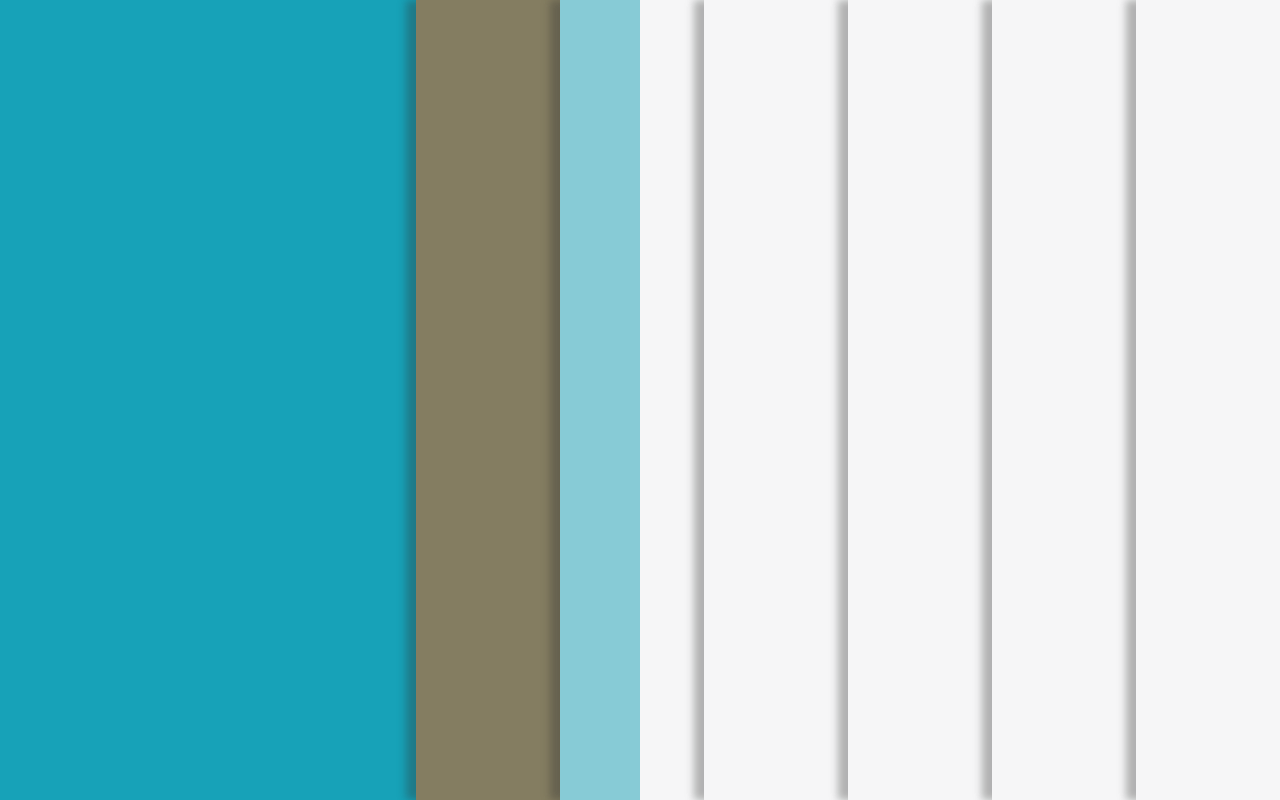
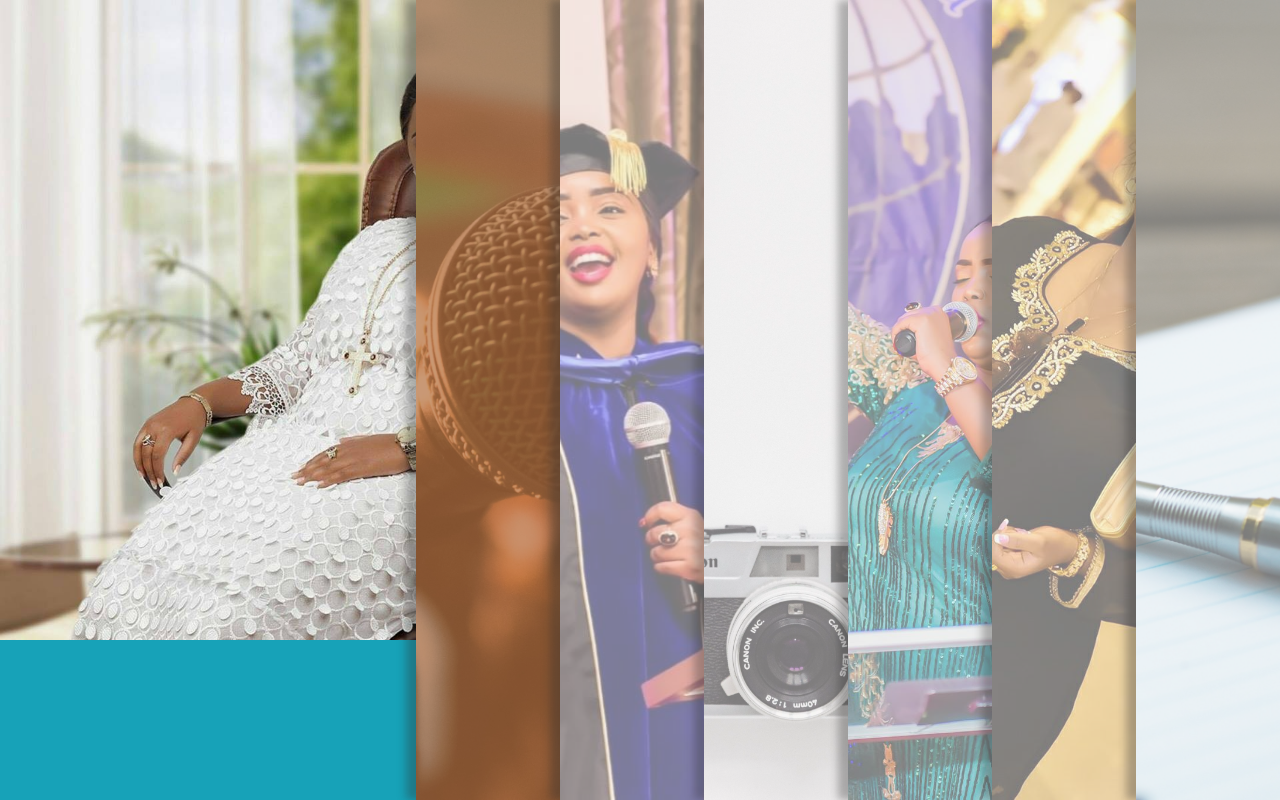
Before and after one commit to IreriVIkki/Natasha, a plain HTML site: page index.html in a window 1280 px wide. Drawn offline with Linux system fonts and the light colour scheme; the site is published under a folder, as on GitHub Pages, so addresses that start at the root find nothing.

Commit message:
made a change to see if it works

```diff
--- a/index.html
+++ b/index.html
@@ -13,7 +13,7 @@
                 <div class="d-flex position-relative h-100 ">
                     <div class="bg-info position-fixed h-100 w-50">
                         <div class="over home"></div>
-                        <img class="w-100" src="/natasha-chair.jpg" alt="" />
+                        <img class="w-100" src="natasha-chair.jpg" alt="" />
                     </div>
                     <div class="ml-auto d-flex">
                         <div class="d-flex align-items-end box shadow events">
--- a/main.css
+++ b/main.css
@@ -59,25 +59,25 @@
 }
 
 .events {
-    background-image: url('/events.jpg');
+    background-image: url('events.jpg');
 }
 
 .about {
-    background-image: url('/about.jpg')
+    background-image: url('about.jpg')
 }
 
 .sermons {
-    background-image: url('/sermons.jpg')
+    background-image: url('sermons.jpg')
 }
 
 .galery {
-    background-image: url('/galery.jpg')
+    background-image: url('galery.jpg')
 }
 
 .contact {
-    background-image: url('/contact.jpg')
+    background-image: url('contact.jpg')
 }
 
 .give {
-    background-image: url('/give.jpg')
+    background-image: url('give.jpg')
 }
```
